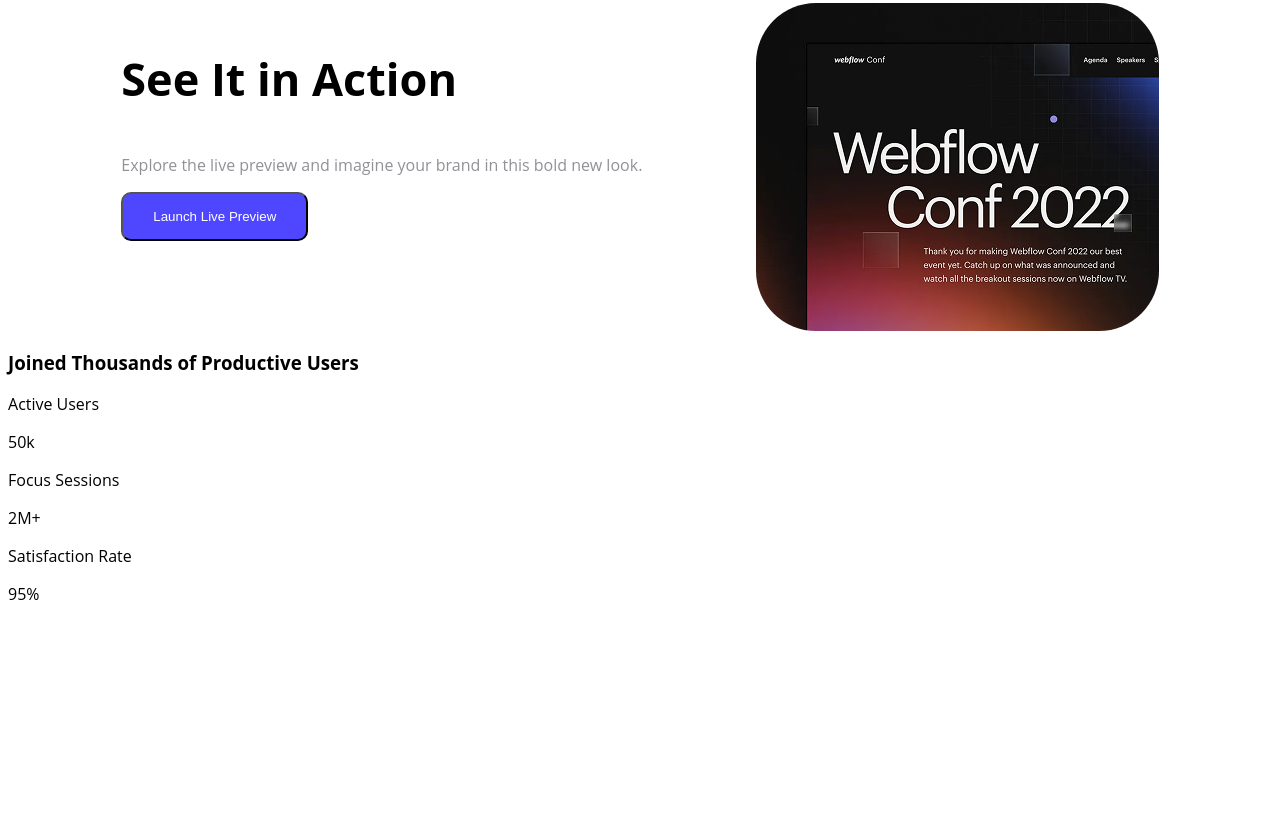
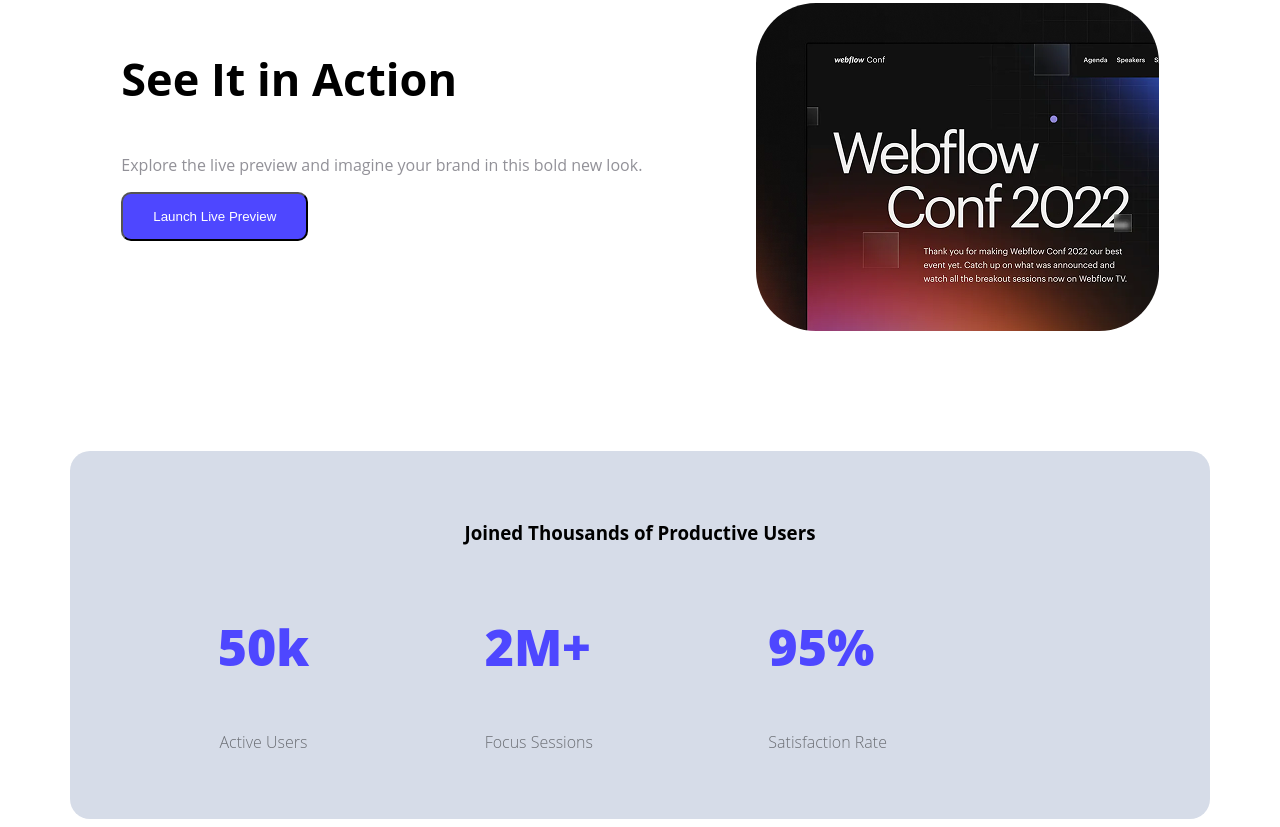
Before and after one commit to JannatulSafa/web-flow-portfolio, a plain HTML site: page index.html in a window 1280 px wide. Shown: the part 797-1624 px from the top of the page. Before the commit the page ends 1418 px from the top, so only its background shows below. Drawn offline with Linux system fonts and the light colour scheme.

Commit message:
added the third part

```diff
--- a/index.html
+++ b/index.html
@@ -35,29 +35,29 @@
         </div>
     <main>
         <!-- start of third part -->
-     <section class="part3">
+     <section class="part3 bg-color">
         <h3 class="part3-title">Joined Thousands of Productive Users</h3>
         <!-- .part3-iteam*3>p.part3-item-title+p.part3-item-description -->
-          <div class="part3-iteams">
-        <div class="part3-iteam">
-            <p class="part3-item-title">Active Users</p>
-            <p class="part3-item-description">50k</p>
+          <div class="part3-items">
+        <div class="part3-item">
+            <p class="part3-item-title">50k</p>
+            <p class="part3-item-description">Active Users</p>
         </div>
-        <div class="part3-iteam">
-            <p class="part3-item-title">Focus Sessions</p>
-            <p class="part3-item-description">2M+</p>
+        <div class="part3-item">
+            <p class="part3-item-title">2M+</p>
+            <p class="part3-item-description">Focus Sessions</p>
         </div>
-        <div class="part3-iteam">
-            <p class="part3-item-title">Satisfaction Rate</p>
-            <p class="part3-item-description">95%</p>
+        <div class="part3-item">
+            <p class="part3-item-title">95%</p>
+            <p class="part3-item-description">Satisfaction Rate</p>
         </div>
 
-            <div class="part3-iteam"></div>
+
 
             <div>
 
-            </div>
-        </div>
+
+
 
 
      </section>
--- a/styles/styles.css
+++ b/styles/styles.css
@@ -6,6 +6,9 @@
   font-variation-settings:
     "wdth" 100;
 }
+.bg-color{
+    background-color: rgb(214, 220, 232);
+}
 .header{
     background-image: url(../styles/Assets/Hero-bg.png);
     background-repeat: no-repeat;
@@ -13,10 +16,10 @@
     height: 700px;
     background-position: top left, bottom right;
     margin: 50px;
+}
 
 
 
-}
 nav{
     display: flex;
     align-items: center;
@@ -82,5 +85,32 @@ nav ul li{
     width: 403px;
     height: 328px;
     border-radius: 60px;
+}
+main{
+    max-width: 1140px;
+    margin:0 auto;
 
 }
+.part3{
+    border-radius: 20px;
+     padding: 50px 60px ;
+     text-align: center;
+     margin-top: 120px;
+}
+.part3-items{
+    display: flex;
+    justify-content: space-around;
+}
+.part3-item-title{
+    display: flex;
+    flex-wrap: wrap;
+    text-align: center;
+    color: rgba(78, 71, 255, 1);
+    font-size: 50px;
+    font-weight: 800;
+}
+
+.part3-item-description{
+    font-weight: 300;
+    color: rgba(0, 0, 0, 0.5);
+}
```
